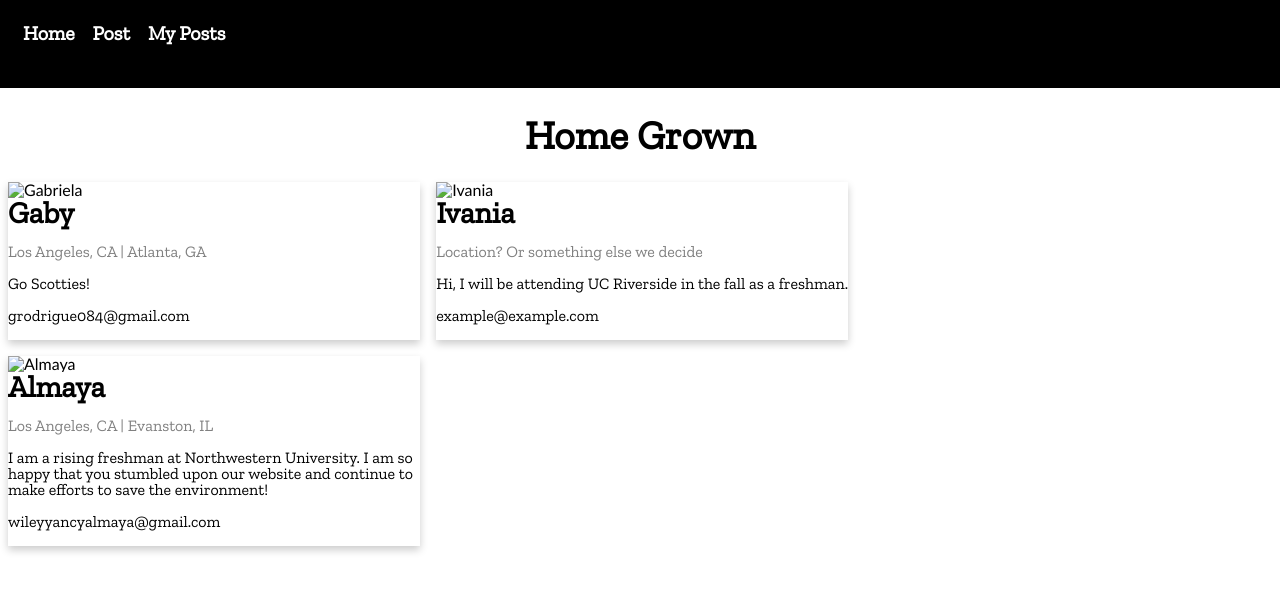
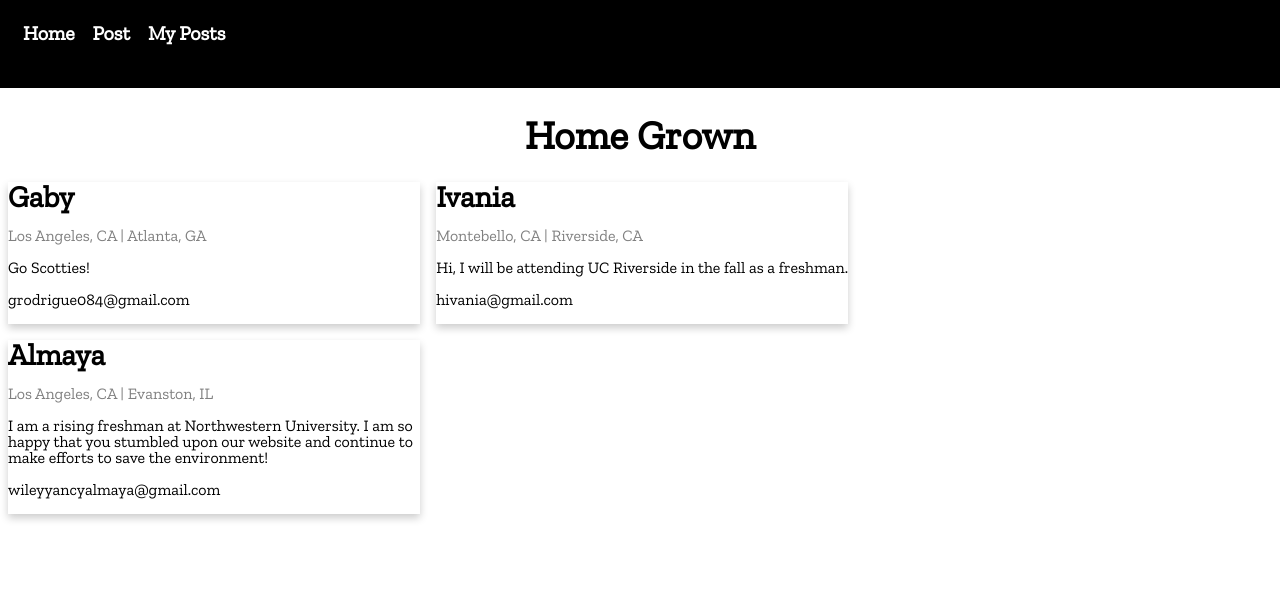
Before and after one commit to gacrodri/social-change, a Python web app: template templates/aboutus.html in a window 1280 px wide. Shown: the top 612 px of the page. Run offline with Jinja, Linux system fonts and the light colour scheme; the template is opened without the code that fills it, so the values that code supplies are empty; some web fonts are replaced.

Commit message:
Got rid of the image tages

```diff
--- a/templates/aboutus.html
+++ b/templates/aboutus.html
@@ -36,7 +36,6 @@
       <div class="row">
       <div class="column">
         <div class="card">
-          <img src="" alt="Gabriela" style="width:100%">
           <div class="container">
             <h2>Gaby</h2>
             <p class="title">Los Angeles, CA | Atlanta, GA</p>
@@ -48,19 +47,17 @@
 
       <div class="column">
         <div class="card">
-          <img src="" alt="Ivania" style="width:100%">
           <div class="container">
             <h2>Ivania </h2>
-            <p class="title">Location? Or something else we decide</p>
+            <p class="title">Montebello, CA | Riverside, CA</p>
             <p>Hi, I will be attending UC Riverside in the fall as a freshman.</p>
-            <p>example@example.com</p>
+            <p>hivania@gmail.com</p>
           </div>
         </div>
       </div>
 
       <div class="column">
         <div class="card">
-          <img src="" alt="Almaya" style="width:100%">
           <div class="container">
             <h2>Almaya</h2>
             <p class="title">Los Angeles, CA | Evanston, IL</p>
```
